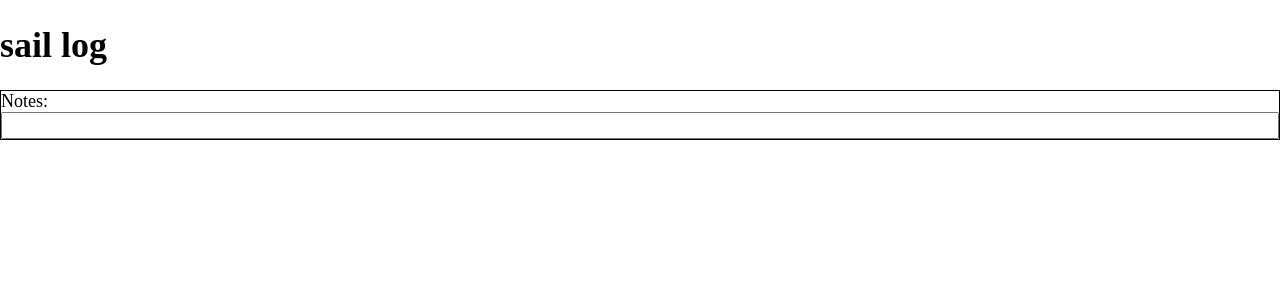
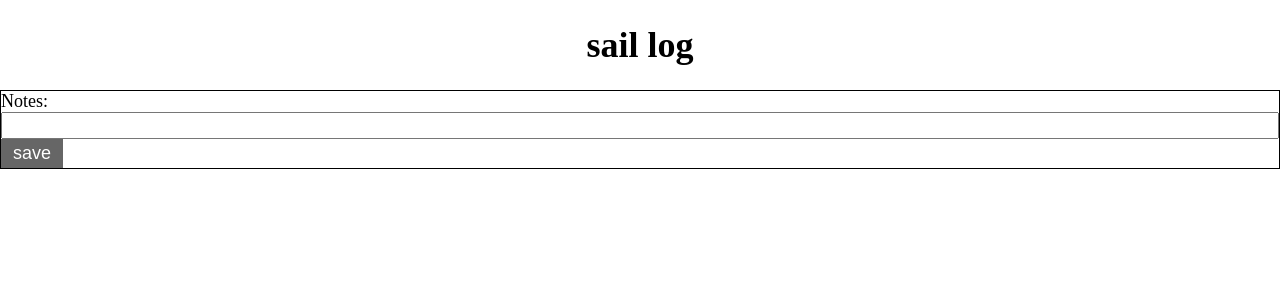
Before and after one commit to MerleMak/sail-log, a React (Create React App) app: page / in a window 1280 px wide. Shown: the top 300 px of the page. Built offline with nearby package versions, Linux system fonts and the light colour scheme.

Commit message:
Add components to LogForm and App

```diff
--- a/src/App.js
+++ b/src/App.js
@@ -4,8 +4,12 @@ import LogForm from "./components/LogForm/LogForm";
 export default function App() {
   return (
     <>
-      <h1>sail log</h1>
+      <Header>sail log</Header>
       <LogForm />
     </>
   );
 }
+
+const Header = styled.h1`
+  text-align: center;
+`;
--- a/src/components/LogForm/LogForm.js
+++ b/src/components/LogForm/LogForm.js
@@ -1,11 +1,13 @@
 import styled from "styled-components";
 import LogInput from "../LogInput/LogInput";
+import Button from "../Button/Button";
 
-export default function LogForm() {
+export default function LogForm({ onClick }) {
   return (
     <>
       <Form autoComplete="off" aria-label="Create-a-new-log-entry">
         <LogInput labelText="Notes:"></LogInput>
+        <Button children="save" saveButton="true" onClick={onClick} />
       </Form>
     </>
   );
```
Also changed, not shown: 1 other file (tests, documents, lock files or other folders).
